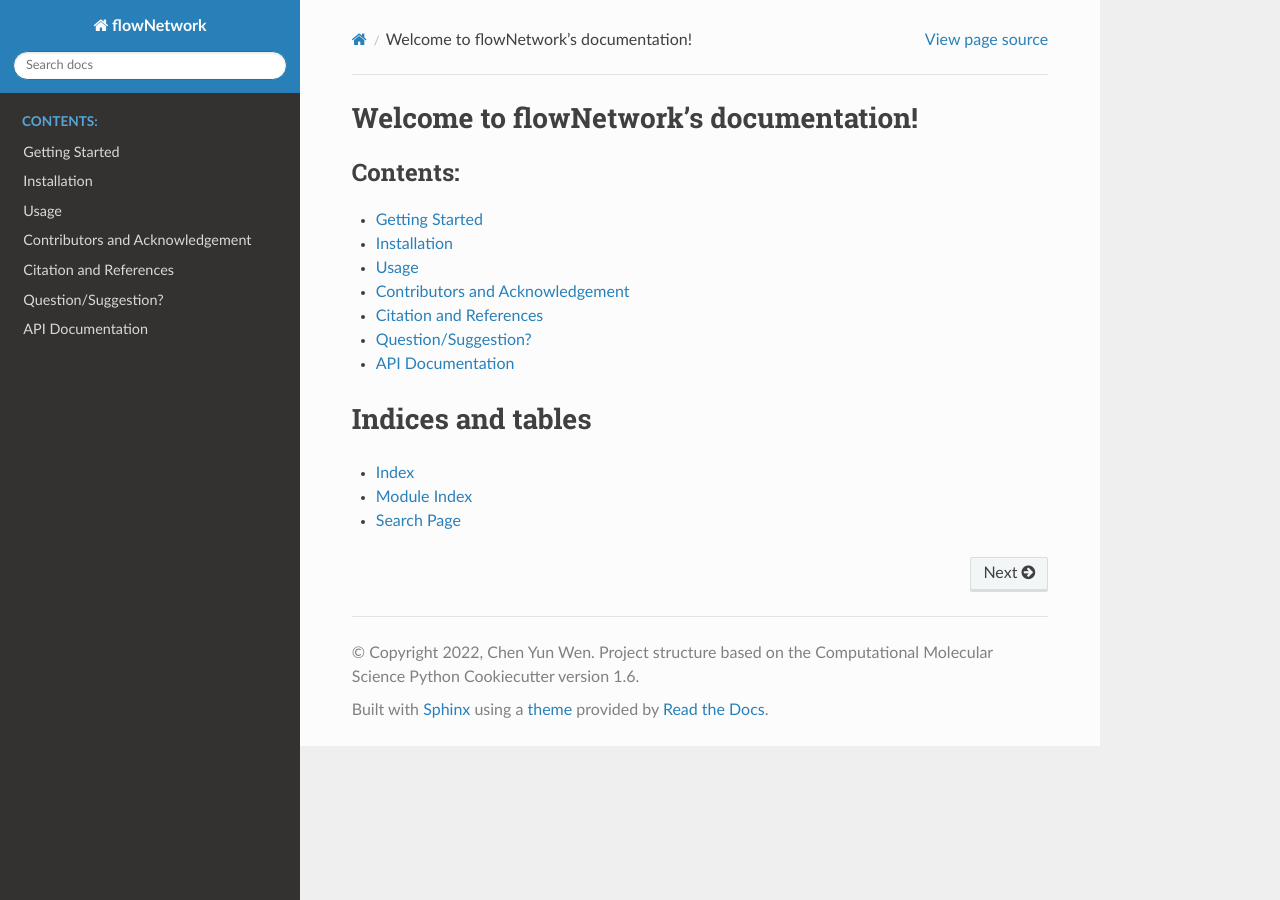
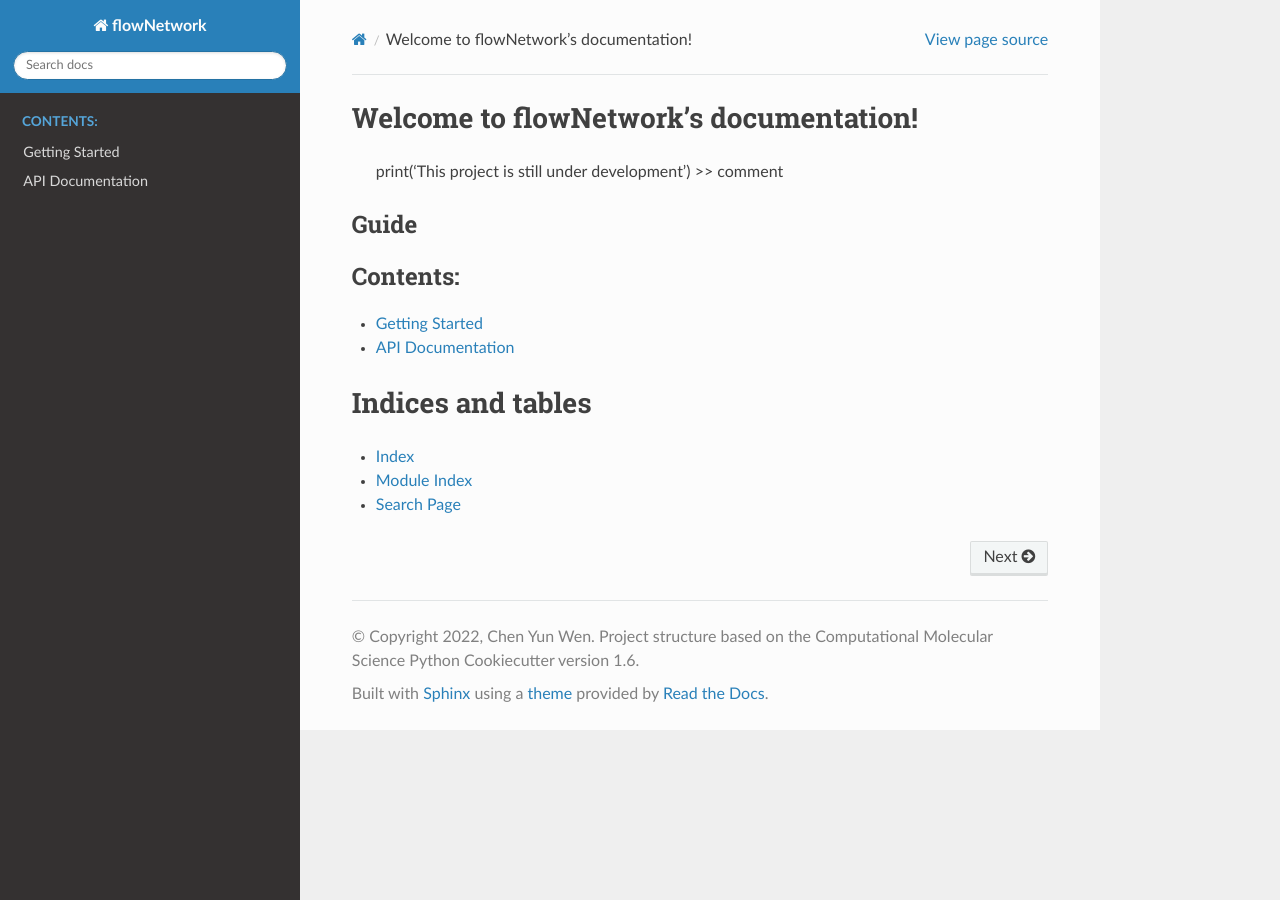
Before and after one commit to charliewen95/current-flow-allostery, a Sphinx documentation site: the page built from docs/index.rst, in a window 1280 px wide. Built offline with Sphinx 7.4.7 and the Read the Docs theme 2.0.0, drawn with Linux system fonts in a browser that asks for light colours; the version number could not be read and is left out.

Commit message:
doc changes

```diff
--- a/docs/citation_and_references.rst
+++ b/docs/citation_and_references.rst
@@ -1,7 +1,7 @@
 Citation and References
 -----------------------
-Botello-Smith, W., Luo, Y., Concepts, practices, and interactive tutorial for allosteric network analysis of molecular dynamics simulations. Methods Mol. Biol. 2021, 2302, 311
+1.      Botello-Smith, W., Luo, Y., Concepts, practices, and interactive tutorial for allosteric network analysis of molecular dynamics simulations. Methods Mol. Biol. 2021, 2302, 311
 9:47
-2. Botello-Smith, W., Luo, Y.*, Robust determination of protein allosteric signaling pathways, J. Chem. Theory Comput., 2019, 15, 2116-2126.
+2.      Botello-Smith, W., Luo, Y.*, Robust determination of protein allosteric signaling pathways, J. Chem. Theory Comput., 2019, 15, 2116-2126.
 9:47
-3. Botello-Smith, W, Luo, Y.*, Investigating protein-protein allosteric network using current-flow scheme, J. Comput. Chem, 2020, 41, 552-560
+3.      Botello-Smith, W, Luo, Y.*, Investigating protein-protein allosteric network using current-flow scheme, J. Comput. Chem, 2020, 41, 552-560
--- a/docs/index.rst
+++ b/docs/index.rst
@@ -6,16 +6,17 @@
 Welcome to flowNetwork's documentation!
 =========================================================
 
+    print('This project is still under development')
+    >> comment
+
+
+Guide
+-----
 .. toctree::
    :maxdepth: 2
    :caption: Contents:
 
    getting_started
-   installation
-   usage
-   contributors_and_acknowledgement
-   citation_and_references
-   question
    api
 
 
```
Also changed, not shown: docs/usage.rst (+3 -4 lines).
